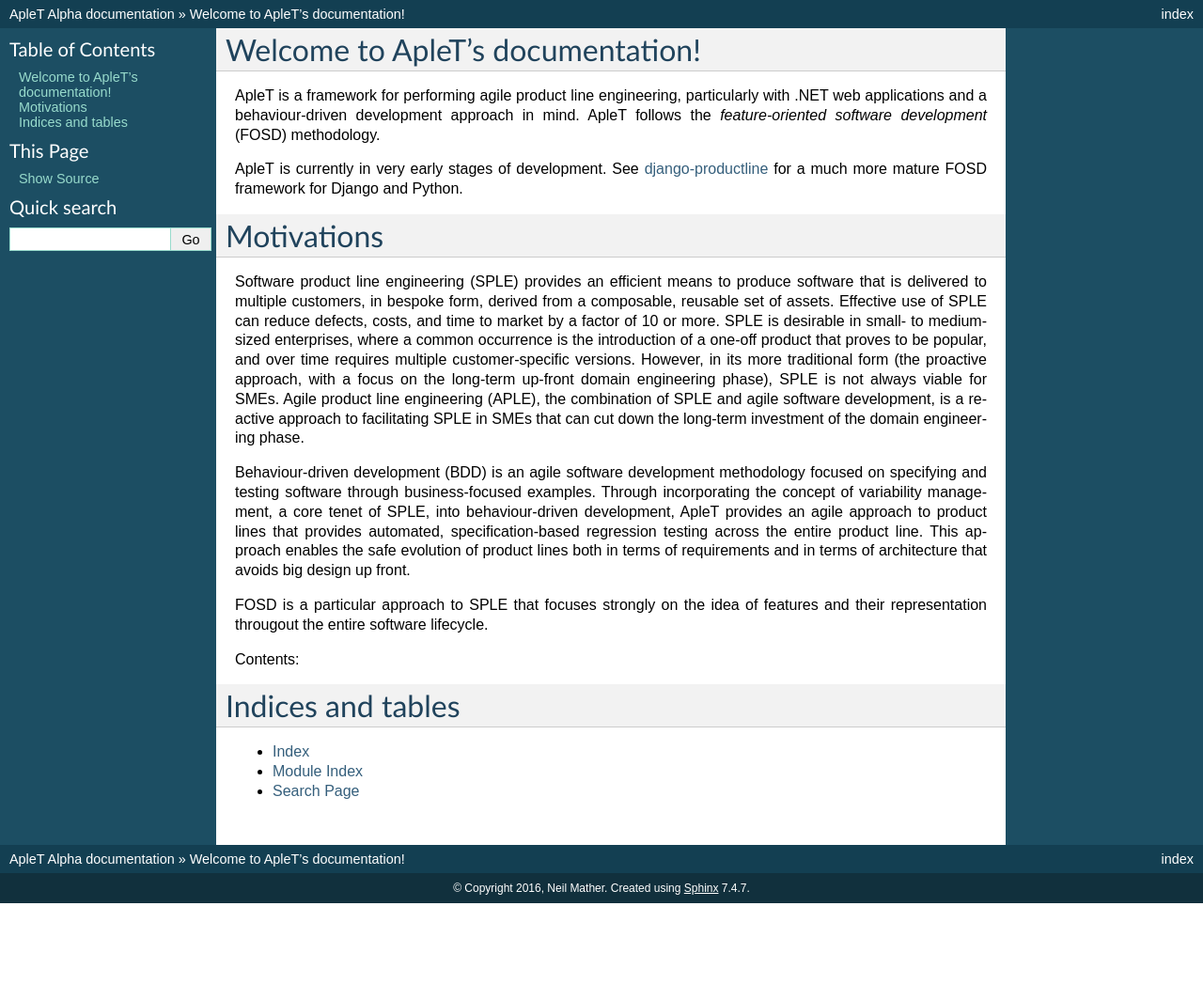
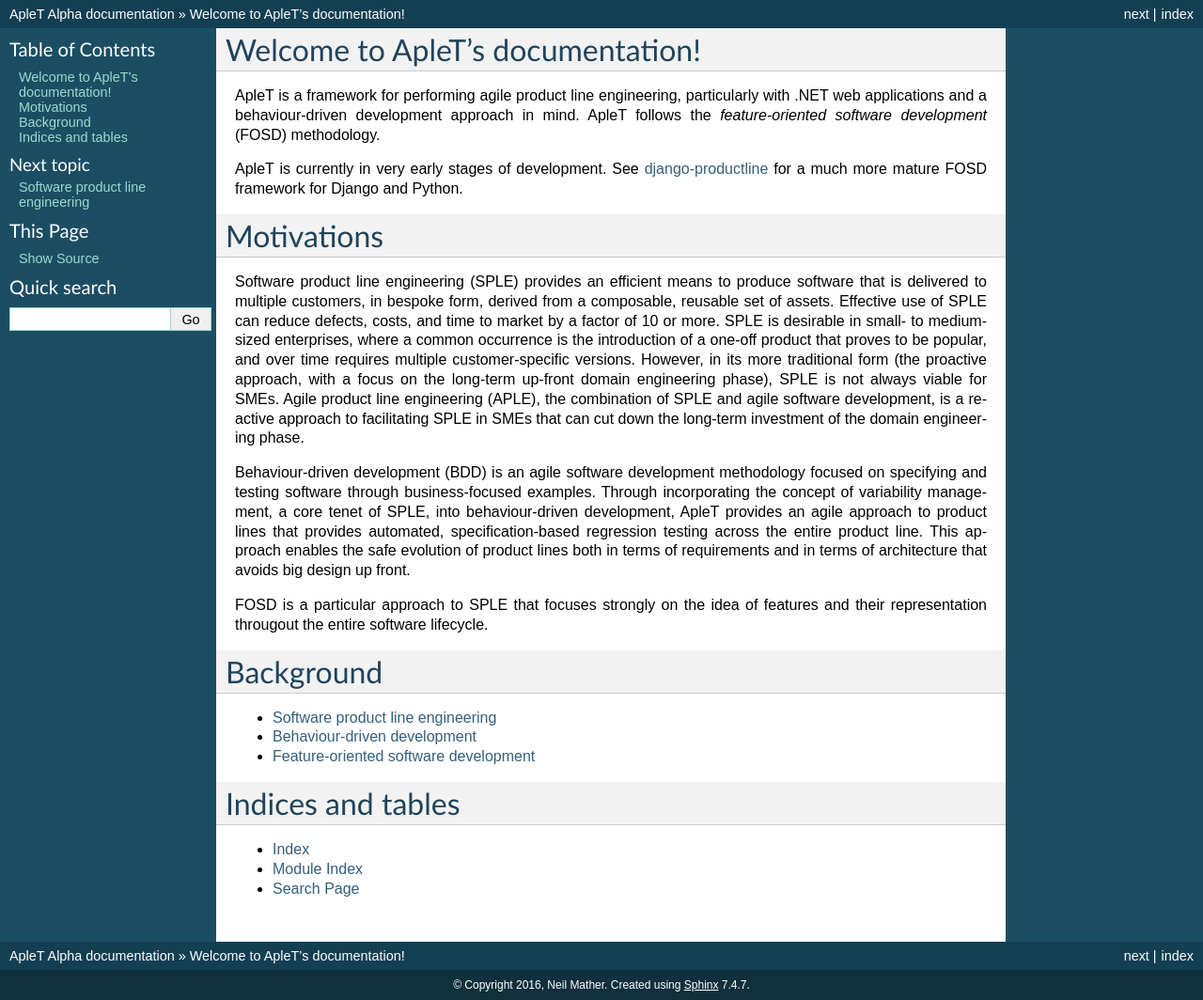
Before and after one commit to ngm/ApleT, a Sphinx documentation site: the page built from docs/index.rst, in a window 1280 px wide. Shown: the whole page at 94% size. Built offline with Sphinx 7.4.7, drawn with Linux system fonts in a browser that asks for light colours; before the commit the page ends 961 px from its top, so only the background shows below that.

Commit message:
Add pages for background info

```diff
--- /dev/null
+++ b/docs/behaviour_driven_development.rst
@@ -0,0 +1,6 @@
+****************************
+Behaviour-driven development
+****************************
+
+Behaviour-driven development (BDD) is an agile software development methodology
+focused on specifying and testing software through business-focused examples.
--- /dev/null
+++ b/docs/feature_oriented_software_development.rst
@@ -0,0 +1,6 @@
+*************************************
+Feature-oriented software development
+*************************************
+
+FOSD is a particular approach to SPLE that focuses strongly on the idea of features
+and their representation througout the entire software lifecycle.
--- a/docs/index.rst
+++ b/docs/index.rst
@@ -42,10 +42,16 @@
 FOSD is a particular approach to SPLE that focuses strongly on the idea of features
 and their representation througout the entire software lifecycle.
 
-Contents:
+
+Background
+==========
 
 .. toctree::
    :maxdepth: 2
+
+   software_product_line_engineering
+   behaviour_driven_development
+   feature_oriented_software_development
 
 
 
```
Also changed, not shown: docs/software_product_line_engineering.rst (added, +16 -0 lines).
